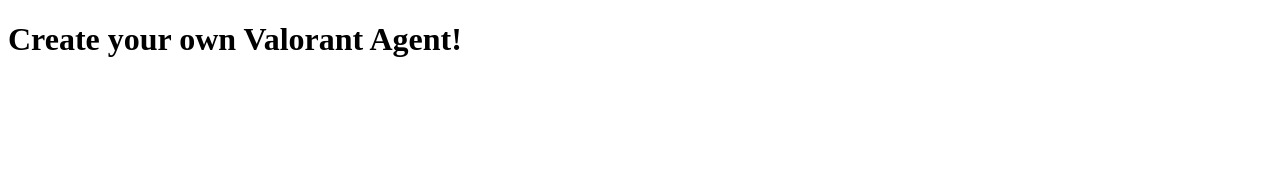
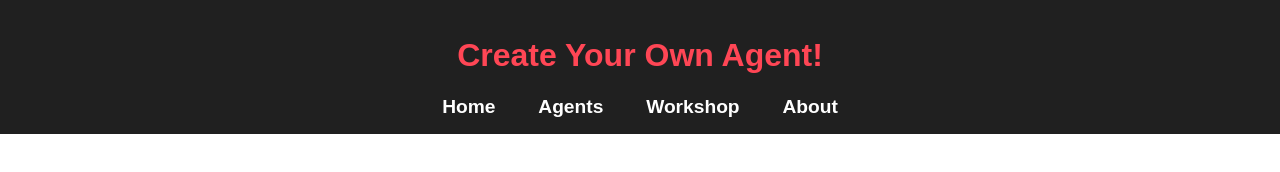
Before and after one commit to kho5203/inst377valorantproject, a website: page public/workshop.html in a window 1280 px wide. Drawn offline with Linux system fonts and the light colour scheme.

Commit message:
connected workshop page to other pages

```diff
--- a/index.js
+++ b/index.js
@@ -12,7 +12,7 @@
 const supabase = SupabaseClient.createClient(supabaseUrl, supabaseAPIKey);
 
 app.get("/", (req, res) => {
-  res.sendFile("public/home.html", { root: __dirname });
+  res.sendFile("public/workshop.html", { root: __dirname });
 });
 
 app.get("/agents", async (req, res) => {
--- a/public/workshop.css
+++ b/public/workshop.css
@@ -0,0 +1,34 @@
+body {
+  margin: 0;
+  font-family: Arial, sans-serif;
+}
+
+header {
+  background-color: #202020;
+  padding: 1em;
+  text-align: center;
+}
+
+header h1 {
+  color: #ff4655;
+}
+
+nav {
+  text-align: center;
+  margin-top: 1em;
+}
+
+nav a {
+  margin: 0 1em;
+  text-decoration: none;
+  color: #fff;
+  font-weight: bold;
+  font-size: 1.2em;
+  /* Increased text size */
+  border-bottom: 2px solid transparent;
+  transition: border-color 0.3s;
+}
+
+nav a:hover {
+  border-color: #ff4655;
+}
--- a/public/workshop.html
+++ b/public/workshop.html
@@ -9,6 +9,14 @@
   </head>
 
   <body>
-    <h1>Create your own Valorant Agent!</h1>
+    <header>
+      <h1>Create Your Own Agent!</h1>
+      <nav>
+        <a href="home.html">Home</a>
+        <a href="functions.html">Agents</a>
+        <a href="workshop.html">Workshop</a>
+        <a href="about.html">About</a>
+      </nav>
+    </header>
   </body>
 </html>
```
Also changed, not shown: public/about.html (+25 -7 lines), public/agent.html (+9 -8 lines), public/functions.html (+4 -6 lines), public/home.html (+36 -17 lines).
